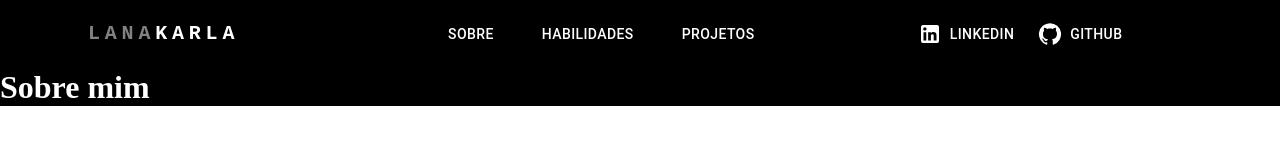
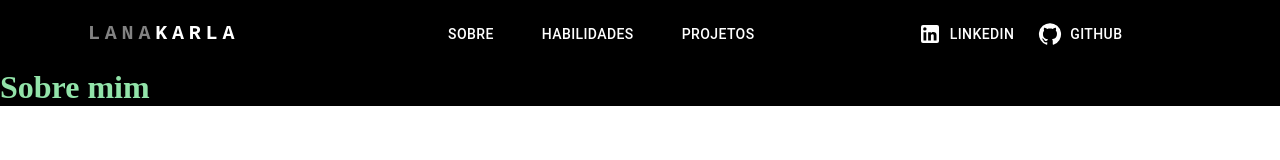
Before and after one commit to lana2-2karla/lana2-2karla.github.io, a React (Create React App) app in the folder portifolio/: page / in a window 1280 px wide. Shown: the top 160 px of the page. Built offline with nearby package versions, Linux system fonts and the light colour scheme.

Commit message:
:construction: animation site

```diff
--- a/portifolio/src/components/SectionAboutMe.js
+++ b/portifolio/src/components/SectionAboutMe.js
@@ -3,10 +3,12 @@ import Box from '@mui/material/Box'
 
 function AboutMe () {
   return (
-    <Box sx={{ color: 'white' }}>
+    <Box sx={{ color: '#92E3A9' }}>
       <h1>Sobre mim</h1>
     </Box>
   )
 }
 
 export default AboutMe
+
+// https://storyset.com/illustration/webinar/cuate
```
